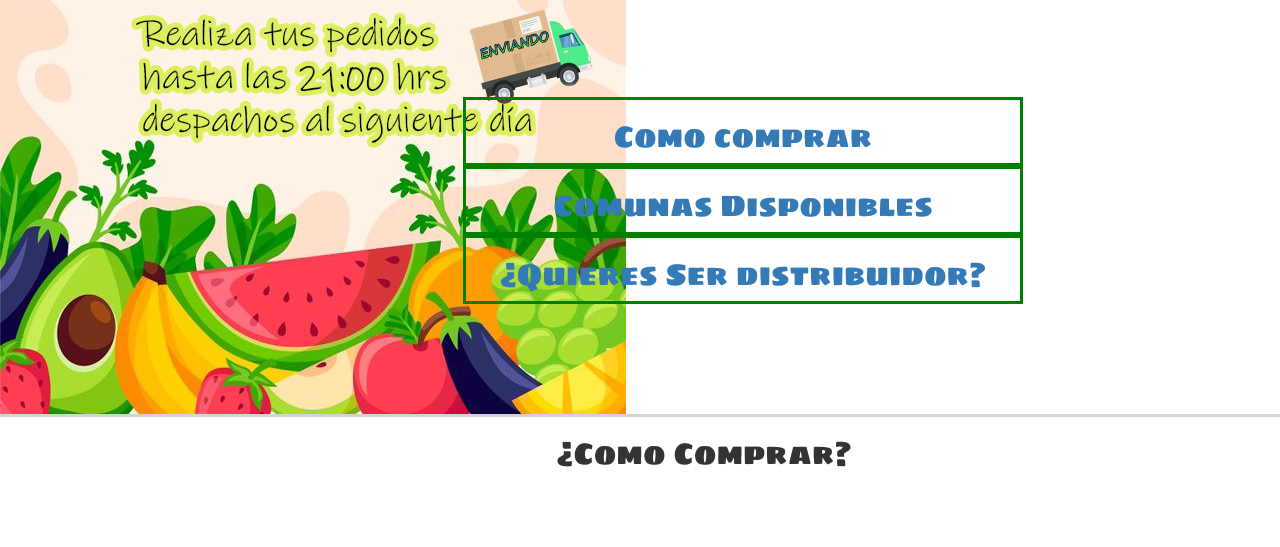
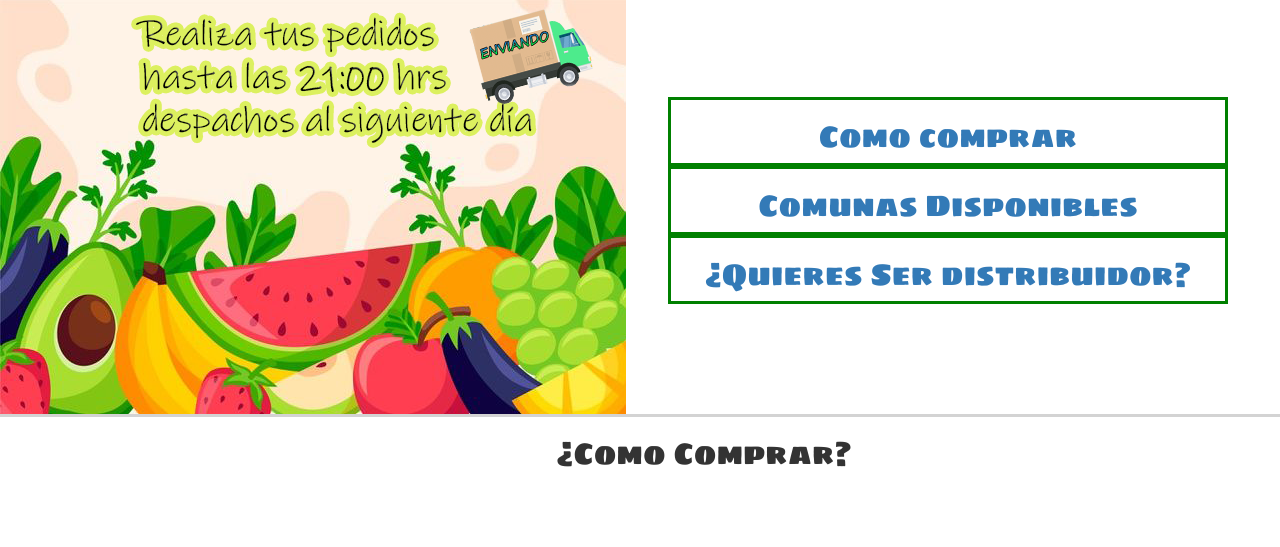
Before and after one commit to mhuertab/clase15, a plain HTML site: page index.html in a window 1280 px wide. Shown: the part 174-721 px from the top of the page. Drawn offline with nearby package versions, Linux system fonts and the light colour scheme; files that its build step writes are made by us from their sources.

Commit message:
Update estilos.scss

```diff
--- a/css/estilos.scss
+++ b/css/estilos.scss
@@ -491,7 +491,7 @@ a {
 						}
 					.widget2{
 					grid-area: widget2;
-					width: 610px;
+					width: 200px;
 					margin-top: 100px;
 					margin-left: auto;
 					margin-right:auto ;
```
